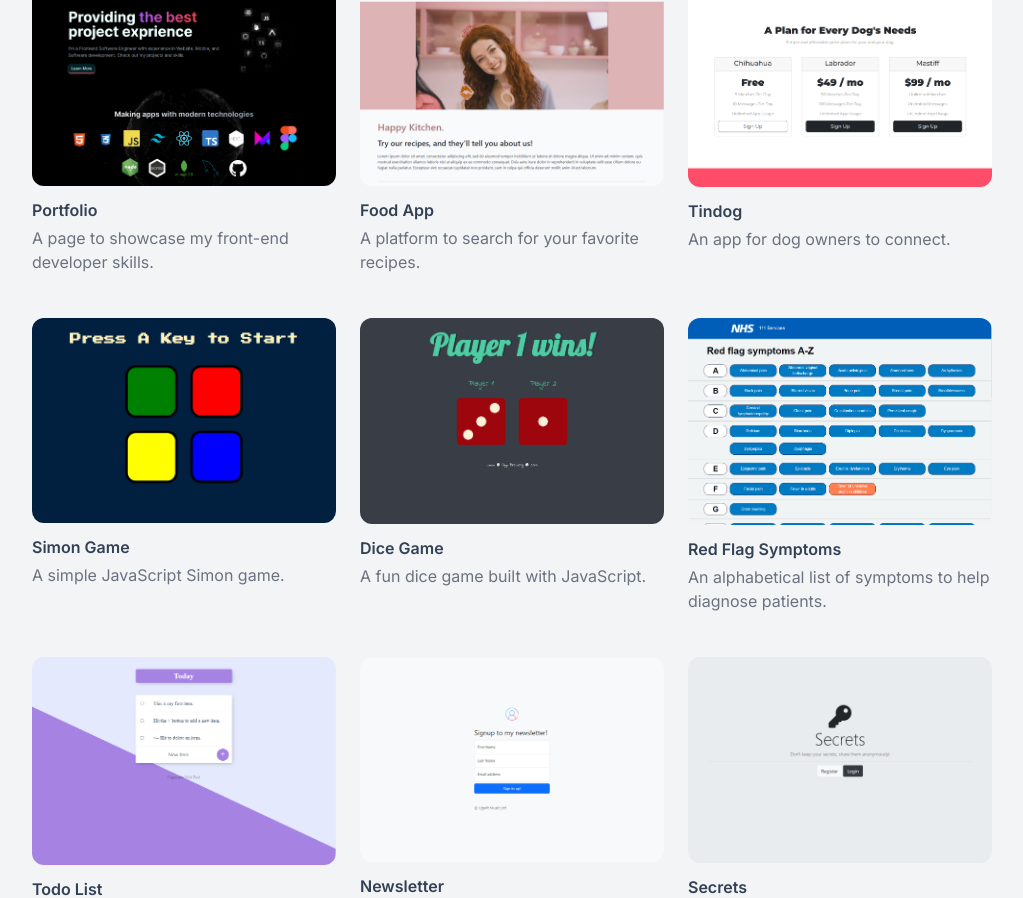
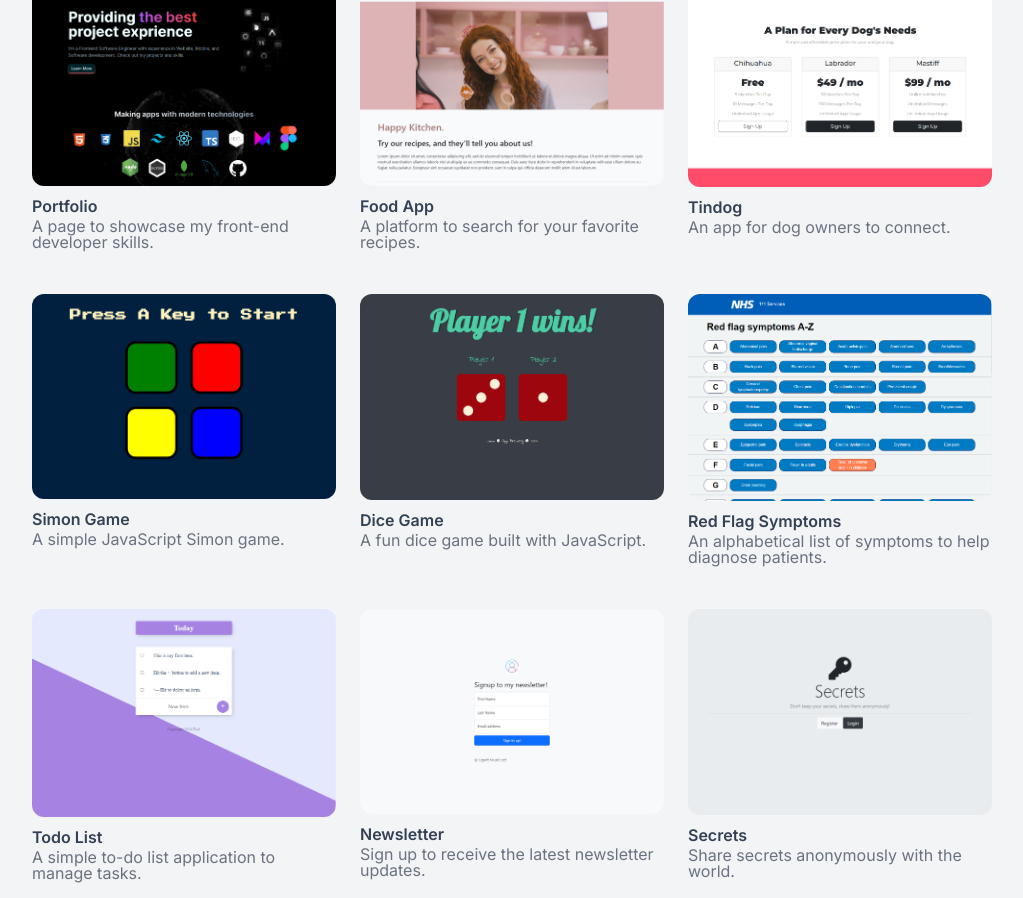
Before and after one commit to ZaidDevelopment/portfolio, a Next.js app: page / in a window 1280 px wide. Shown: the part 2277-3175 px from the top of the page, without its empty margins (128-1151 px from the left). Built offline with nearby package versions, Linux system fonts and the light colour scheme.

Commit message:
Fix typos and margin top.

```diff
--- a/app/(routes)/(marketing)/about/page.tsx
+++ b/app/(routes)/(marketing)/about/page.tsx
@@ -87,7 +87,7 @@ const Page = () => {
             description={
               <>
                 This diverse background has allowed me to bridge the gap between{" "}
-                <strong>business objectives</strong> and
+                <strong>business objectives</strong> and{" "}
                 <strong>technical solutions</strong>, giving me a comprehensive
                 understanding of how technology drives success. While I&apos;ve
                 thrived in different areas of tech, my passion lies in{" "}
--- a/components/sub/ProjectCard.tsx
+++ b/components/sub/ProjectCard.tsx
@@ -41,8 +41,10 @@ const ProjectCard = ({
           </Link>
         </div>
       </div>
-      <h1 className="mt-3 text-base font-semibold text-slate-700">{title}</h1>
-      <p className="mt-1 text-base font-normal text-gray-500">{description}</p>
+      <h1 className="mt-2 text-base font-semibold text-slate-700">{title}</h1>
+      <p className="text-base font-normal leading-none text-gray-500">
+        {description}
+      </p>
     </div>
   );
 };
```
